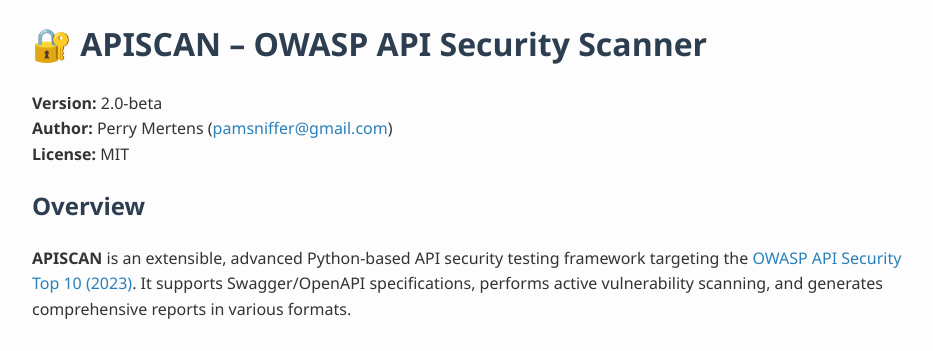
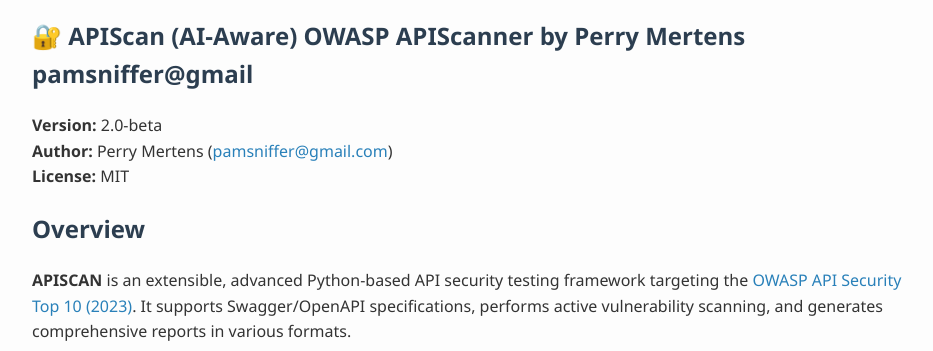
Before and after one commit to perrym/apiscanner, a plain HTML site: page index.html in a window 1280 px wide. Shown: the part 371-722 px from the top of the page, without its empty margins (158-1091 px from the left). Drawn offline with Linux system fonts and the light colour scheme.

Commit message:
Update index.html

```diff
--- a/index.html
+++ b/index.html
@@ -55,7 +55,7 @@
   <div style="text-align: center;">
     <img src="apiscan_logo.jpg" alt="APISCAN Logo" style="max-width: 280px; margin-bottom: 1.5rem;" />
   </div>
-  <h1>🔐 APISCAN – OWASP API Security Scanner</h1>
+  <h2>🔐 APIScan (AI-Aware) OWASP APIScanner by Perry Mertens pamsniffer@gmail</h2>
   <p><strong>Version:</strong> 2.0-beta<br>
      <strong>Author:</strong> Perry Mertens (<a href="mailto:pamsniffer@gmail.com">pamsniffer@gmail.com</a>)<br>
      <strong>License:</strong> MIT</p>
```
